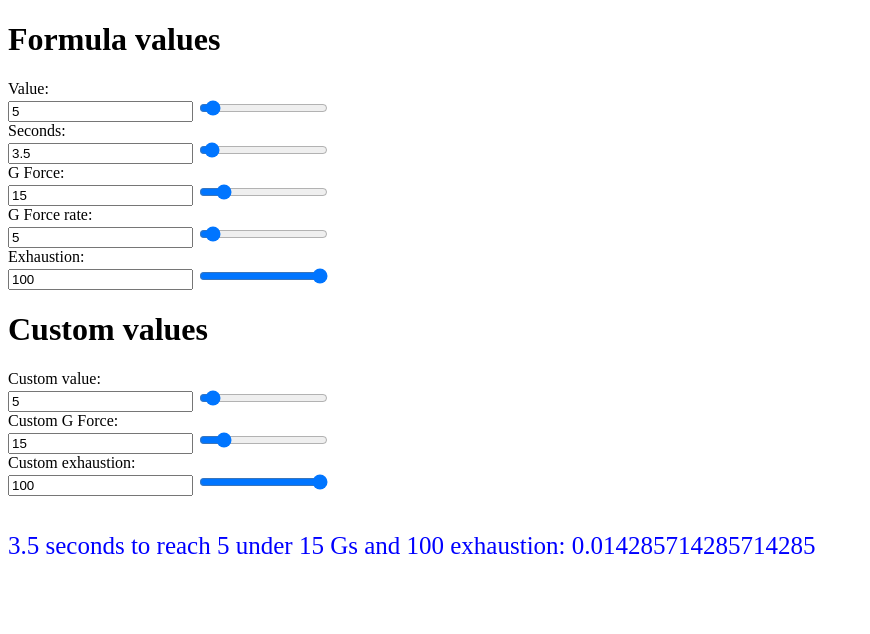
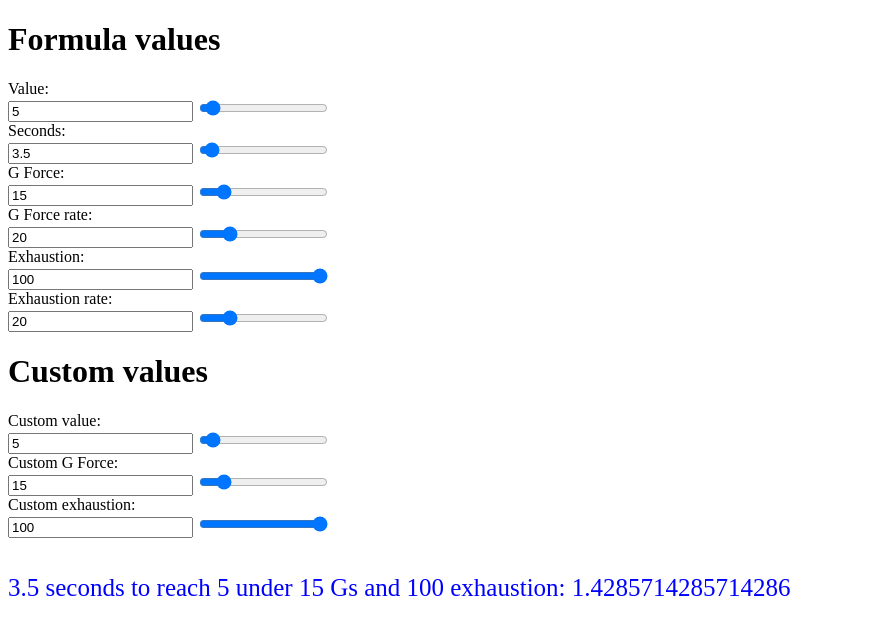
Before and after one commit to CsarNarciso/RacingDriverExhaustionCalculator, a plain HTML site: page index.html in a window 1280 px wide. Shown: the whole page, without its empty margins (0-870 px from the left). Drawn offline with Linux system fonts and the light colour scheme.

Commit message:
add rate for exhaustion

```diff
--- a/index.html
+++ b/index.html
@@ -25,12 +25,16 @@
 		<input type="range" id="gForceSlider" min="0" max="100" value="15" oninput="gForceOnInputSlider(this.value)"><br>
 
         <label for="gForceRate">G Force rate: </label><br>
-        <input type="number" id="gForceRate" value="5" autocomplete="off" oninput="gForceRateOnInput(this.value)">
-		<input type="range" id="gForceRateSlider" min="0" max="100" value="5" oninput="gForceRateOnInputSlider(this.value)"><br>
+        <input type="number" id="gForceRate" value="20" autocomplete="off" oninput="gForceRateOnInput(this.value)">
+		<input type="range" id="gForceRateSlider" min="0" max="100" value="20" oninput="gForceRateOnInputSlider(this.value)"><br>
 
         <label for="exhaustion">Exhaustion: </label><br>
         <input type="number" id="exhaustion" value="100" autocomplete="off" oninput="exhaustionOnInput(this.value)">
-		<input type="range" id="exhaustionSlider" min="0" max="100" value="100" oninput="exhaustionOnInputSlider(this.value)">
+		<input type="range" id="exhaustionSlider" min="0" max="100" value="100" oninput="exhaustionOnInputSlider(this.value)"><br>
+
+		<label for="exhaustionRate">Exhaustion rate: </label><br>
+        <input type="number" id="exhaustionRate" value="20" autocomplete="off" oninput="exhaustionRateOnInput(this.value)">
+		<input type="range" id="exhaustionRateSlider" min="0" max="100" value="20" oninput="exhaustionRateOnInputSlider(this.value)">
 
 
         <h1>Custom values</h1>
--- a/script.js
+++ b/script.js
@@ -45,6 +45,15 @@ function exhaustionOnInputSlider(value) {
 	calculate();
 }
 
+function exhaustionRateOnInput(value) {
+	document.getElementById('exhaustionRateSlider').value = value;
+	calculate();
+}
+function exhaustionRateOnInputSlider(value) {
+	document.getElementById('exhaustionRate').value = value;
+	calculate();
+}
+
 
 
 function customValueOnInput(value) {
@@ -83,6 +92,7 @@ function calculate() {
 	var gForce = Number(document.getElementById('gForce').value);
 	var gForceRate = Number(document.getElementById('gForceRate').value);
 	var exhaustion = Number(document.getElementById('exhaustion').value);
+	var exhaustionRate = Number(document.getElementById('exhaustionRate').value);
 
 	//custom values
 	var customValue = Number(document.getElementById('customValue').value);
@@ -91,8 +101,8 @@ function calculate() {
 
 
 	//format (round) and calculate
-	let baseRateFormula = (value/seconds/exhaustion);
-    let formula = customValue / baseRateFormula * ((customGForce + gForceRate) / (gForce + gForceRate)) / customExhaustion;
+	let baseRateFormula = (value/seconds) * ((customGForce + gForceRate) / (gForce + gForceRate)) / ((customExhaustion + exhaustionRate) / (exhaustion + exhaustionRate));
+    let formula = customValue / baseRateFormula;
     const result = Number(formula.toFixed(10));
 
     // and display
```
